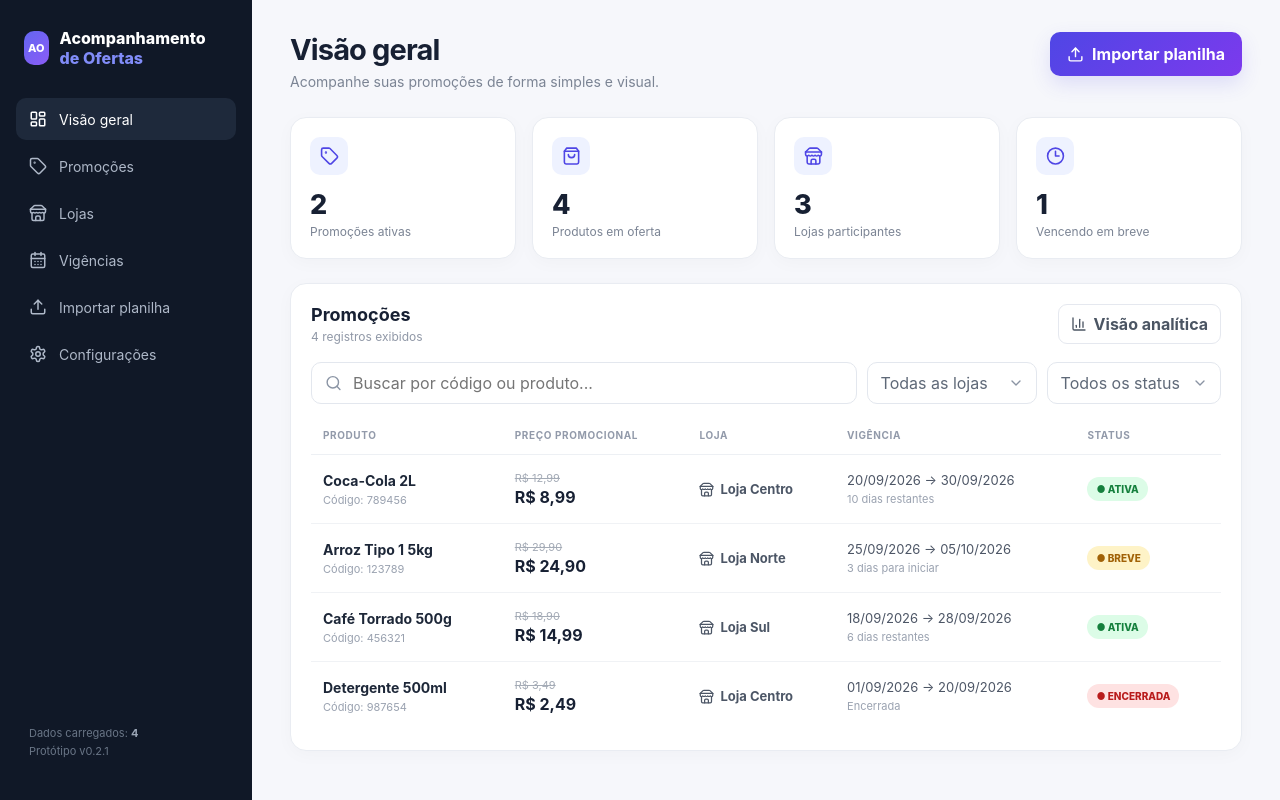
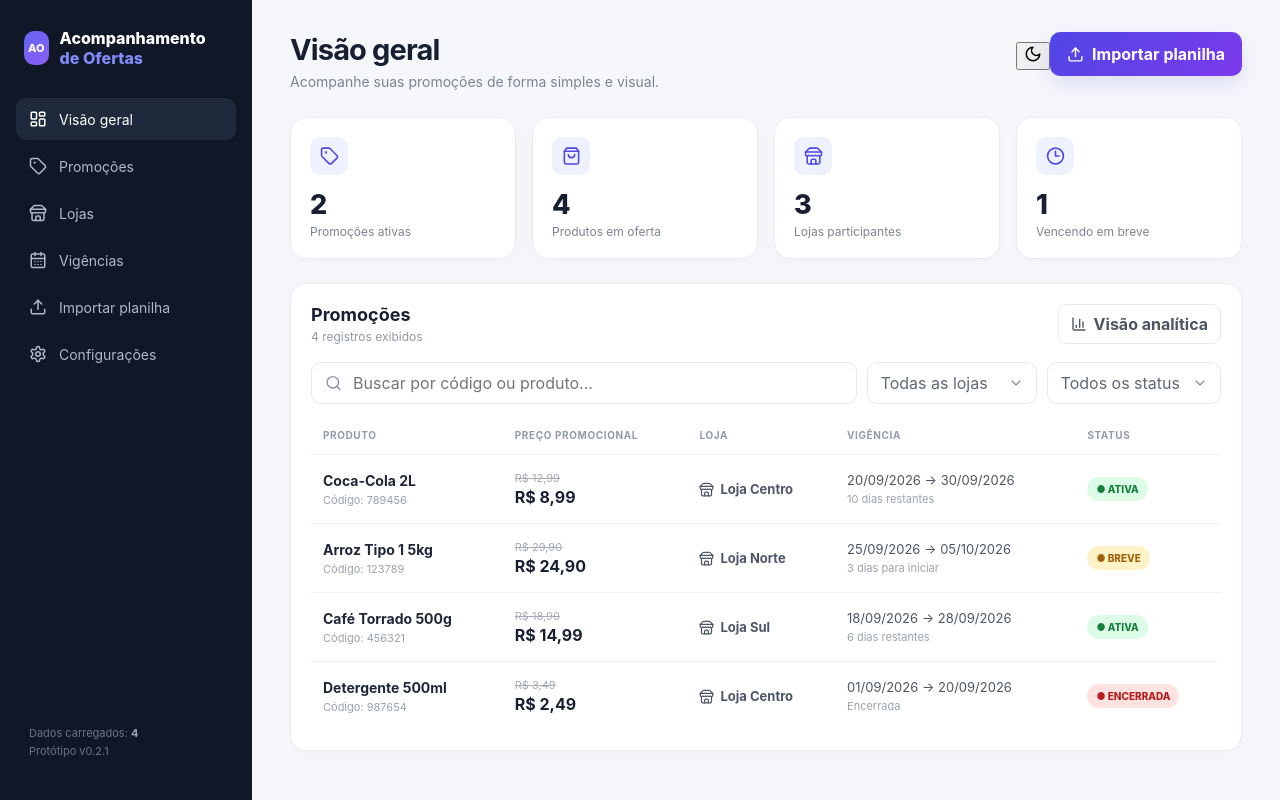
Before and after one commit to ThSaraiva979/Acompanhamento-de-Oferta-, a React (Vite) app: page / in a window 1280 px wide. Built offline with nearby package versions, Linux system fonts and the light colour scheme.

Commit message:
feat: adicionar alternância light e dark mode

```diff
--- a/src/App.tsx
+++ b/src/App.tsx
@@ -1,4 +1,4 @@
-import { useMemo, useRef, useState, type ReactNode } from 'react'
+import { useEffect, useMemo, useRef, useState, type ReactNode } from 'react'
 import * as XLSX from 'xlsx'
 import {
   BarChart3,
@@ -16,6 +16,8 @@ import {
   Upload,
   CheckCircle2,
   Check,
+  Moon,
+  Sun,
 } from 'lucide-react'
 
 type Status = 'ATIVA' | 'BREVE' | 'ENCERRADA'
@@ -57,7 +59,16 @@ function App() {
   const [status, setStatus] = useState('')
   const [message, setMessage] = useState('')
   const [compact, setCompact] = useState(false)
+  const [theme, setTheme] = useState<'light' | 'dark'>(() => {
+    const saved = localStorage.getItem('theme')
+    return saved === 'dark' ? 'dark' : 'light'
+  })
   const inputRef = useRef<HTMLInputElement>(null)
+
+  useEffect(() => {
+    document.documentElement.dataset.theme = theme
+    localStorage.setItem('theme', theme)
+  }, [theme])
 
   const filtered = useMemo(
     () =>
@@ -186,6 +197,17 @@ function App() {
             <p>{subtitle[tab]}</p>
           </div>
 
+          <div className="header-actions">
+            <button
+              type="button"
+              className="theme-toggle"
+              aria-label={theme === 'light' ? 'Ativar modo escuro' : 'Ativar modo claro'}
+              title={theme === 'light' ? 'Ativar modo escuro' : 'Ativar modo claro'}
+              onClick={() => setTheme((current) => (current === 'light' ? 'dark' : 'light'))}
+            >
+              {theme === 'light' ? <Moon size={18} /> : <Sun size={18} />}
+            </button>
+
             <button
               type="button"
               className="primary"
@@ -197,6 +219,7 @@ function App() {
               <Upload size={17} />
               Importar planilha
             </button>
+          </div>
         </header>
 
         {tab === 'dashboard' && (
```
Lines whose indentation alone changed are shown as unchanged.
